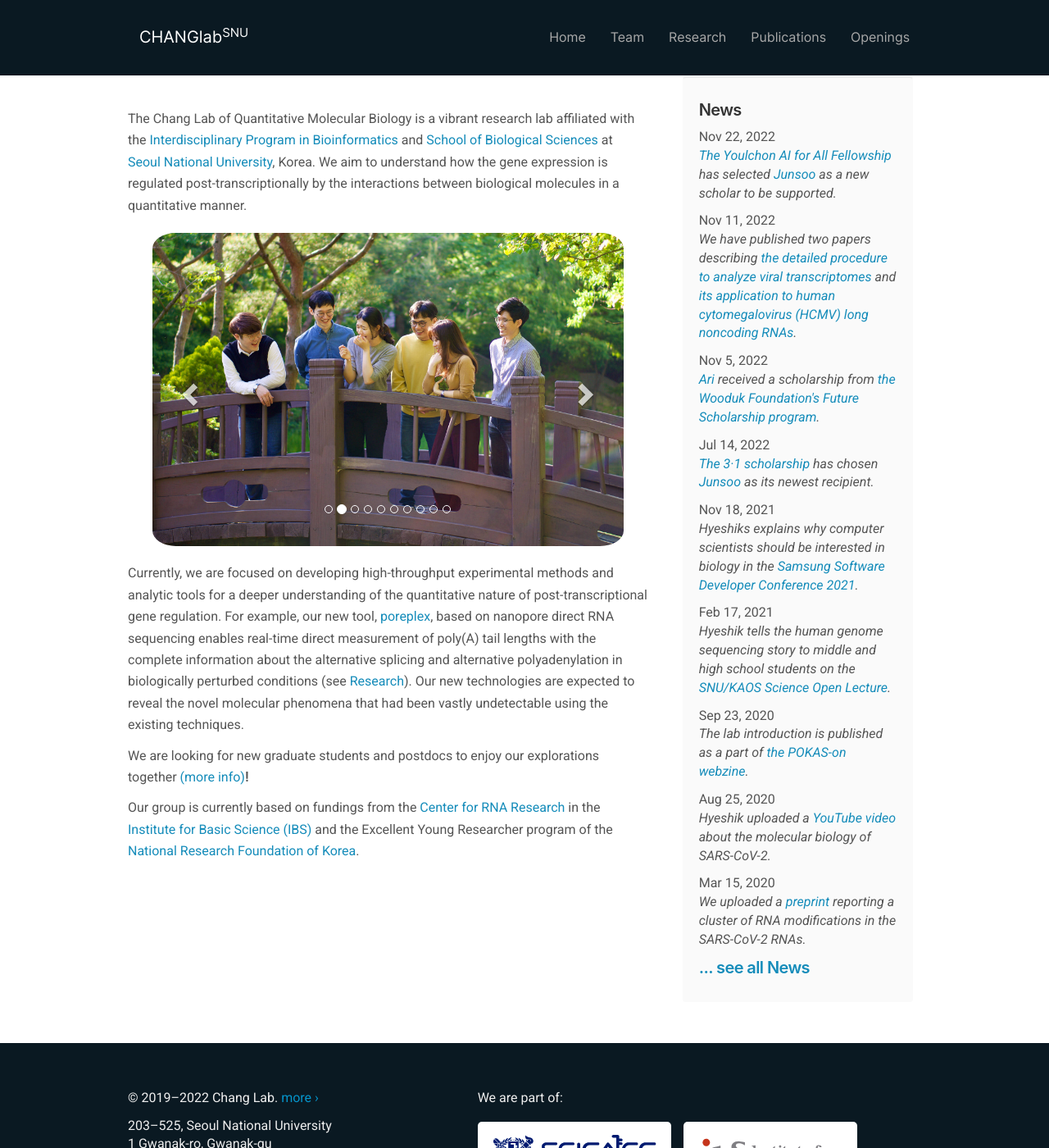
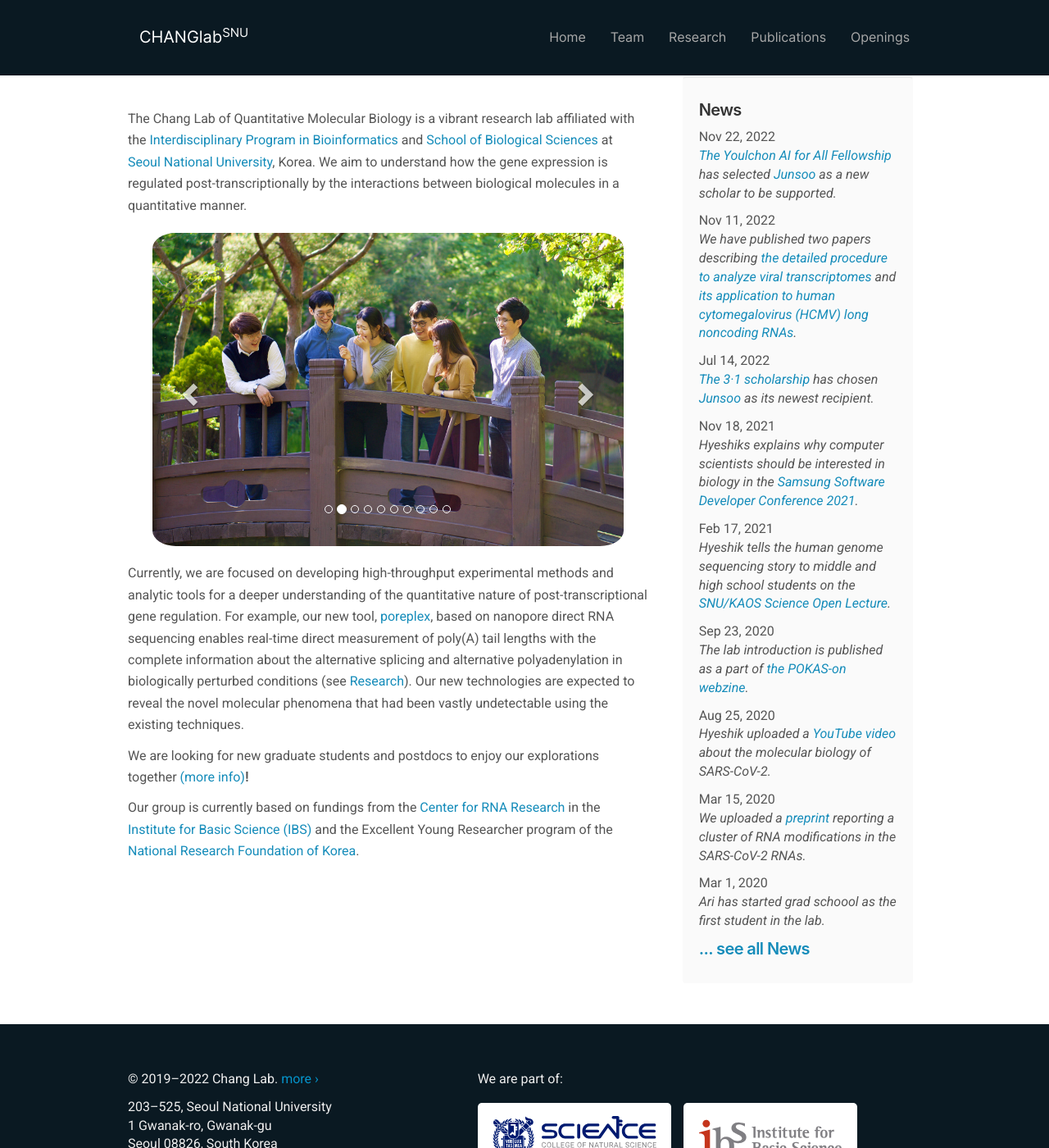
Before and after one commit to ChangLabSNU/ChangLabSNU.github.io, a Jekyll site: the page built from _pages/home.md, in a window 1280 px wide and 1400 px high. Shown: the whole window at 82% size. Built offline with Jekyll 4.4.1, drawn with Linux system fonts in a browser that asks for light colours; nearby versions of some CDN libraries; some web fonts are replaced.

Commit message:
Remove an obsolete news item.

```diff
--- a/_data/news.yml
+++ b/_data/news.yml
@@ -3,9 +3,6 @@
 
 - date: Nov 11, 2022
   headline: 'We have published two papers describing <a href="https://link.springer.com/article/10.1007/s12275-022-2324-4">the detailed procedure to analyze viral transcriptomes</a> and <a href="https://www.nature.com/articles/s41598-022-23317-3">its application to human cytomegalovirus (HCMV) long noncoding RNAs</a>.'
-
-- date: Nov 5, 2022
-  headline: '<a href="/team/ari-hong">Ari</a> received a scholarship from <a href="https://wooduk-foundation.org/pages/?p=56&bs=future&step=info">the Wooduk Foundation&apos;s Future Scholarship program</a>.'
 
 - date: Jul 14, 2022
   headline: '<a href="http://www.31cf.or.kr/scholarship/schoolship.asp">The 3·1 scholarship</a> has chosen <a href="/team/junsoo-kim">Junsoo</a> as its newest recipient.'
```
